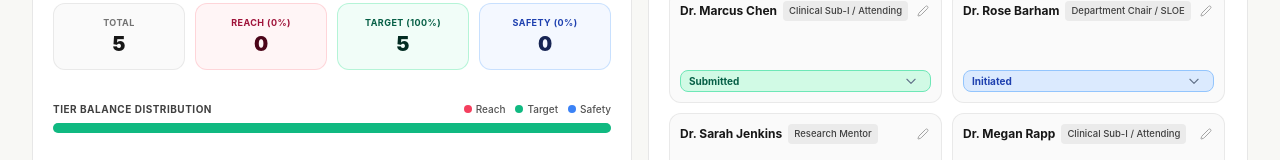
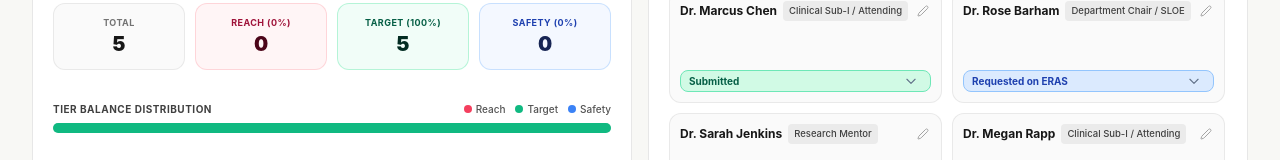
Before and after one commit to hacharya65/eras_program_list_builder, a Next.js app: page / in a window 1280 px wide. Both pictures are taken after a click on the button "Quick Demo: Log In as Alex Rivera (MS4)". Shown: the part 227-387 px from the top of the page. Built offline with nearby package versions, Linux system fonts and the light colour scheme.

Commit message:
fix: update Initiated status label to Requested on ERAS for Letters of Recommendation

```diff
--- a/src/components/LetterOfRecommendationTracker.tsx
+++ b/src/components/LetterOfRecommendationTracker.tsx
@@ -252,7 +252,7 @@ export function LetterOfRecommendationTracker({
             Faculty Letter Writers ({writers.length})
           </h2>
           <span className="text-xs text-slate-500">
-            Stages: Pending Ask &rarr; Asked &rarr; Initiated on ERAS &rarr; Submitted
+            Stages: Pending Ask &rarr; Asked &rarr; Requested on ERAS &rarr; Submitted
           </span>
         </div>
 
@@ -261,7 +261,7 @@ export function LetterOfRecommendationTracker({
             const statusConfig = {
               pending_ask: { label: 'Pending Ask', bg: 'bg-slate-100 text-slate-700 border-slate-300' },
               asked: { label: 'Asked for LOR', bg: 'bg-amber-50 text-amber-800 border-amber-300' },
-              initiated_eras: { label: 'Initiated on ERAS', bg: 'bg-sky-50 text-sky-800 border-sky-300' },
+              initiated_eras: { label: 'Requested on ERAS', bg: 'bg-sky-50 text-sky-800 border-sky-300' },
               submitted: { label: 'Submitted to ERAS', bg: 'bg-emerald-50 text-emerald-800 border-emerald-300' },
             }[w.status];
 
@@ -511,7 +511,7 @@ export function LetterOfRecommendationTracker({
                   >
                     <option value="pending_ask">Pending Ask</option>
                     <option value="asked">Asked for LOR</option>
-                    <option value="initiated_eras">Initiated on ERAS</option>
+                    <option value="initiated_eras">Requested on ERAS</option>
                     <option value="submitted">Submitted to ERAS</option>
                   </select>
                 </div>
--- a/src/components/StudentDashboardHome.tsx
+++ b/src/components/StudentDashboardHome.tsx
@@ -534,7 +534,7 @@ export function StudentDashboardHome({
                         >
                           <option value="pending_ask">Pending Ask</option>
                           <option value="asked">Asked</option>
-                          <option value="initiated_eras">Initiated</option>
+                          <option value="initiated_eras">Requested on ERAS</option>
                           <option value="submitted">Submitted</option>
                         </select>
                       </div>
@@ -820,7 +820,7 @@ export function StudentDashboardHome({
                   >
                     <option value="pending_ask">Pending Ask</option>
                     <option value="asked">Asked for LOR</option>
-                    <option value="initiated_eras">Initiated on ERAS</option>
+                    <option value="initiated_eras">Requested on ERAS</option>
                     <option value="submitted">Submitted to ERAS</option>
                   </select>
                 </div>
```
